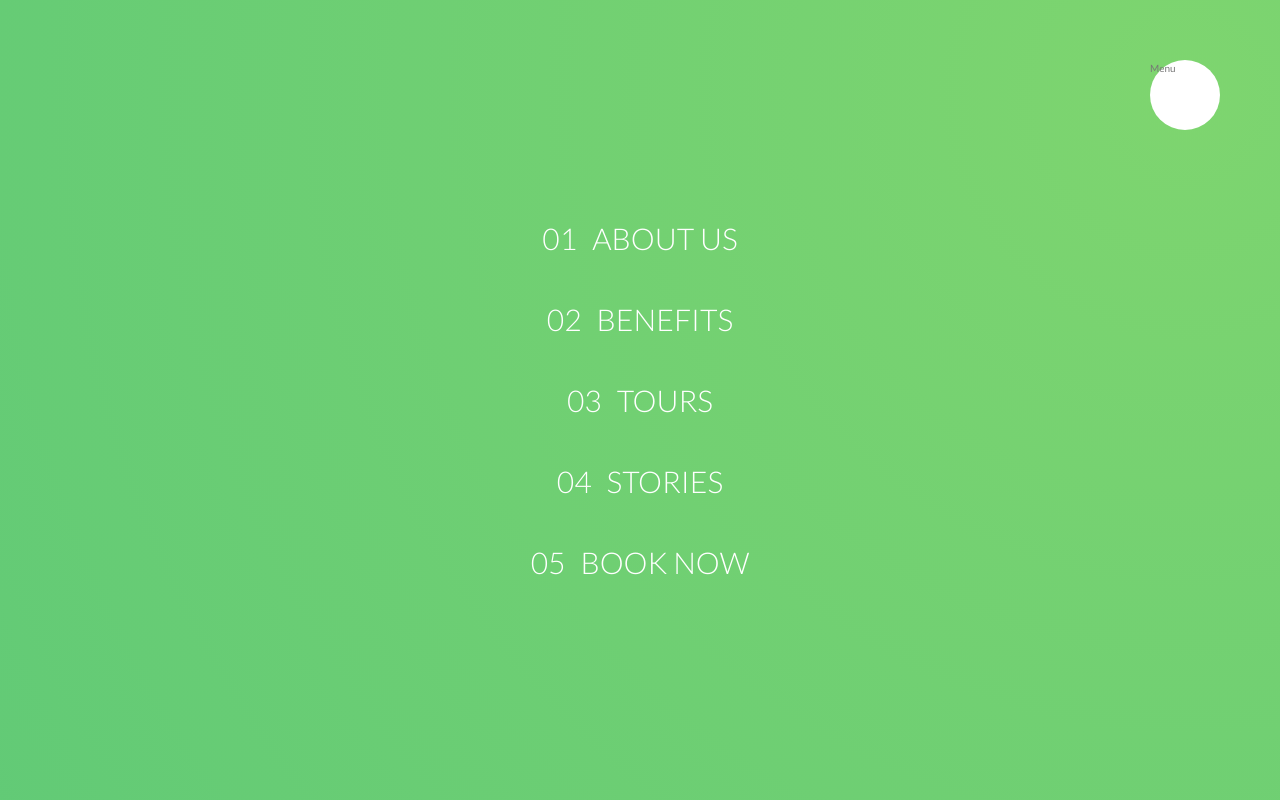
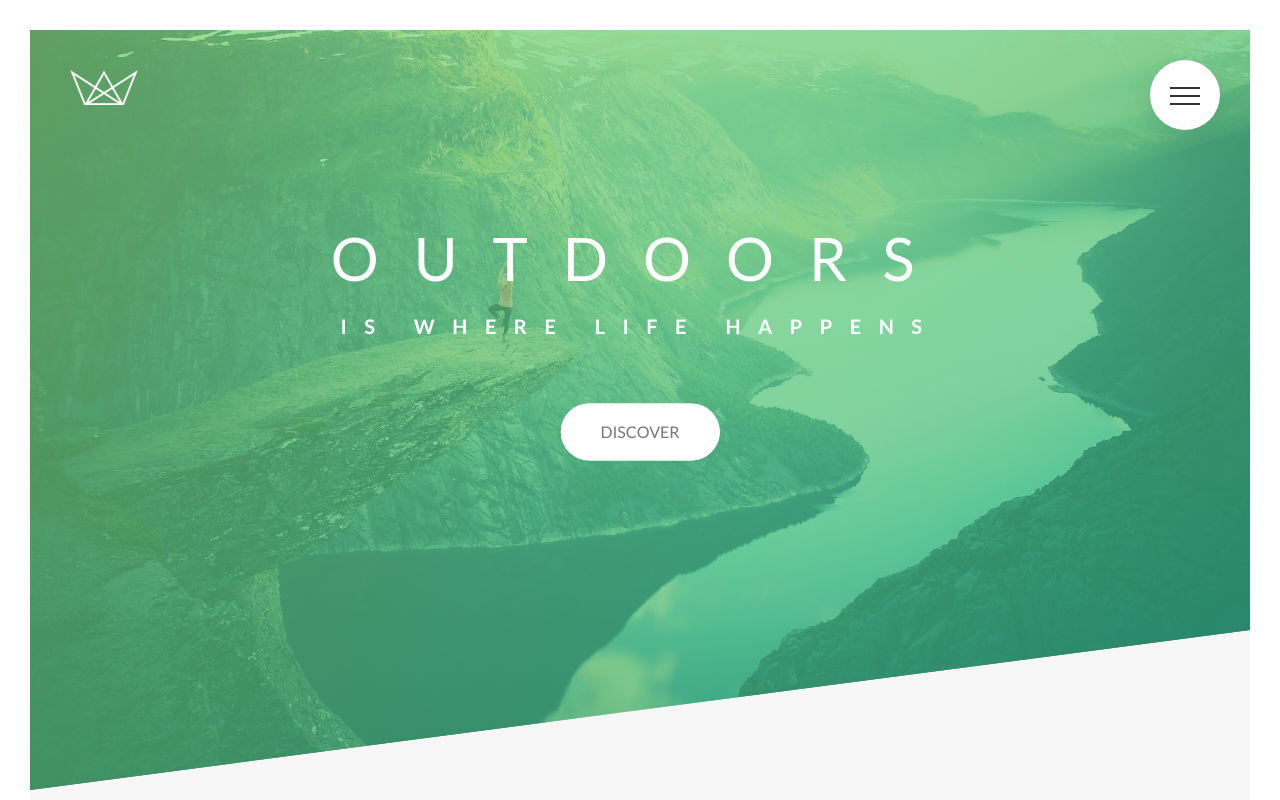
Before and after one commit to igorstojanovic91/css_natours, a website: page index.html in a window 1280 px wide. Shown: the top 800 px of the page. Drawn offline with Linux system fonts and the light colour scheme.

Commit message:
Finishing navigation

```diff
--- a/index.html
+++ b/index.html
@@ -17,7 +17,9 @@
 
     <div class="navigation">
         <input type="checkbox" class="navigation__checkbox" id="navi-toggle">
-        <label for="navi-toggle" class="navigation__button">Menu</label>
+        <label for="navi-toggle" class="navigation__button">
+            <span class="navigation__icon">&nbsp;</span>
+        </label>
 
         <div class="navigation__background">&nbsp;</div>
         <nav class="navigation__nav">
--- a/sass/layout/_navigation.scss
+++ b/sass/layout/_navigation.scss
@@ -12,6 +12,9 @@
         top: 6rem;
         right: 6rem;
         z-index: 2000;
+        box-shadow: 0 1rem 3rem rgba($color-black, 0.1);
+        text-align: center;
+        cursor: pointer;
     }
 
     &__background {
@@ -23,8 +26,7 @@
         right: 6.5rem;
         background-image: radial-gradient($color-primary-light, $color-primary-dark);
         z-index: 1000;
-
-        transform: scale(100);
+        transition: all 0.8s cubic-bezier(0.86, 0, 0.77, 1);
     }
 
     &__nav {
@@ -32,25 +34,25 @@
         height: 100vh;
         position: fixed;
         top: 0;
-        right: 0;
+        left: 0;
         z-index: 1500;
+        width: 0%;
+        opacity: 0%;
+        transition: all 0.8s cubic-bezier(0.68, -0.55, 0.265, 1.55);
     }
-
 
     &__list {
         @include centerVH;
         list-style: none;
         text-align: center;
+        width: 100%;
     }
-
 
     &__item {
         margin: 1rem;
-
     }
 
     &__link {
-
         &:link,
         &:visited {
             display: inline-block;
@@ -60,9 +62,9 @@
             color: $color-white;
             text-decoration: none;
             text-transform: uppercase;
-            background-image: linear-gradient(120deg, transparent 0%,  transparent 50%, $color-white 50%);
+            background-image: linear-gradient(120deg, transparent 0%, transparent 50%, $color-white 50%);
             background-size: 230%;
-            transition: all .4s;
+            transition: all 0.4s;
         }
 
         &:hover,
@@ -78,4 +80,66 @@
         }
     }
 
+    //FUNCTIONALITY
+
+    &__checkbox:checked ~ &__background {
+        transform: scale(100);
+    }
+
+    &__checkbox:checked ~ &__nav {
+        width: 100%;
+        opacity: 1;
+    }
+
+    //ICON
+    &__icon {
+        position: relative;
+        margin-top: 3.5rem;
+
+        &,
+        &::before,
+        &::after {
+            width: 3rem;
+            height: 2px;
+            background-color: $color-grey-dark-3;
+            display: inline-block;
+            transition: all 0.2s;
+        }
+
+        &::before,
+        &::after {
+            content: "";
+            position: absolute;
+            left: 0;
+        }
+
+        &::before {
+            top: -0.8rem;
+        }
+        &:after {
+            top: 0.8rem;
+        }
+    }
+
+    &__button:hover &__icon::before {
+        top: -1rem;
+    }
+
+    &__button:hover &__icon::after {
+        top: 1rem;
+    }
+
+    &__checkbox:checked + &__button &__icon {
+        background-color: transparent;
+
+        &::before {
+            top: 0;
+            transform: rotate(135deg);
+        }
+
+        &::after {
+            top: 0;
+            transform: rotate(-135deg);
+        }
+    }
 }
```
Also changed, not shown: css/style.css.
